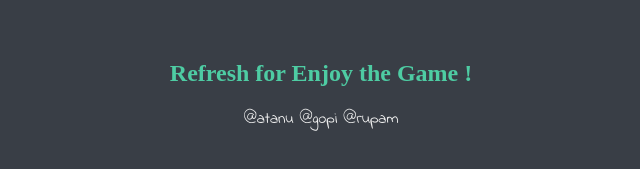
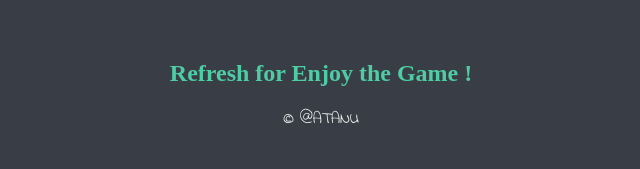
Before and after one commit to Atanu200/play-win, a plain HTML site: page index.html in a window 1280 px wide. Shown: the part 543-712 px from the top of the page, 319-959 px from the left. Drawn offline with Linux system fonts and the light colour scheme.

Commit message:
Update index.html

```diff
--- a/index.html
+++ b/index.html
@@ -28,7 +28,7 @@
 
 <footer>
     <h2>Refresh for Enjoy the Game !</h2>
-    @atanu @gopi @rupam
+    © @ATANU
 </footer>
 
 </html>
```
